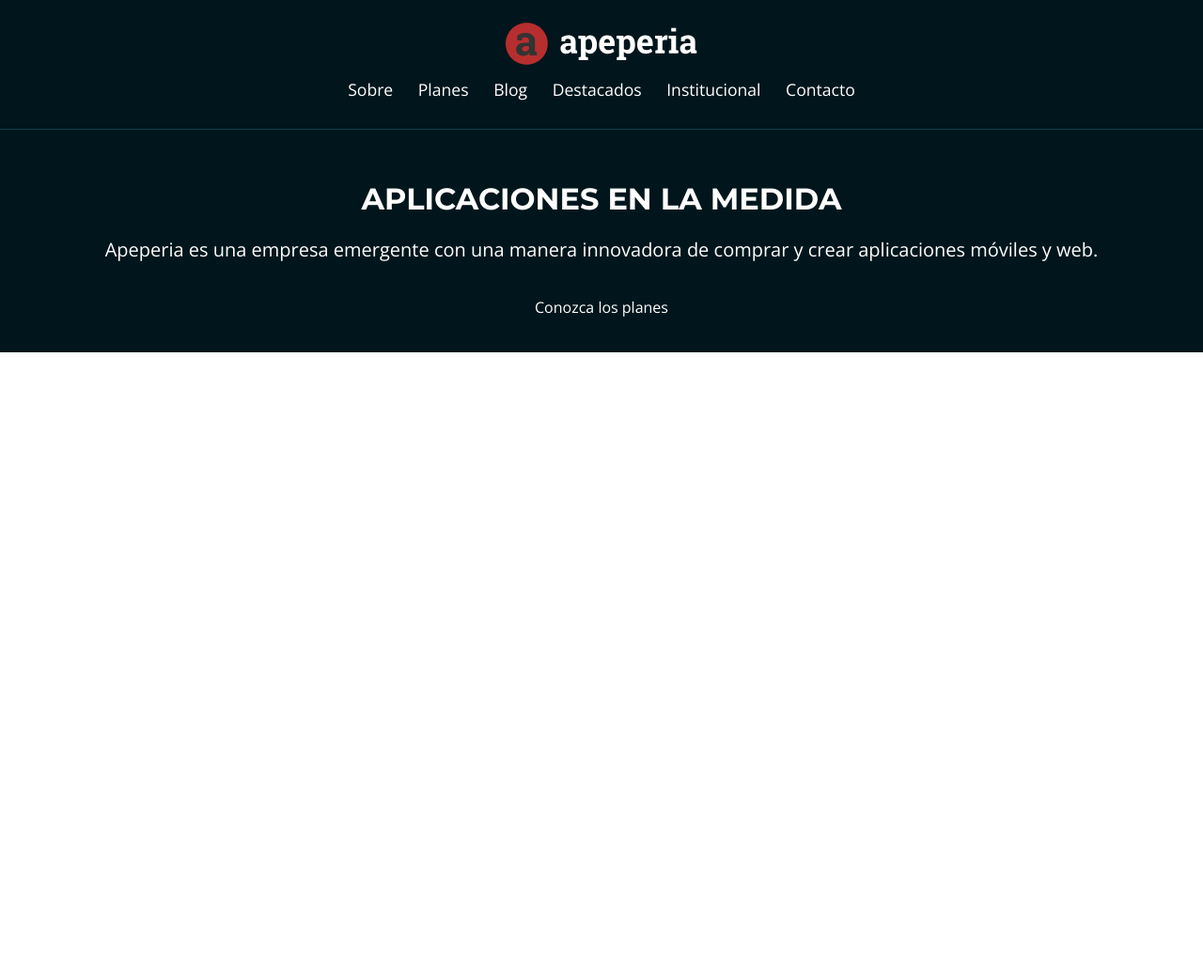
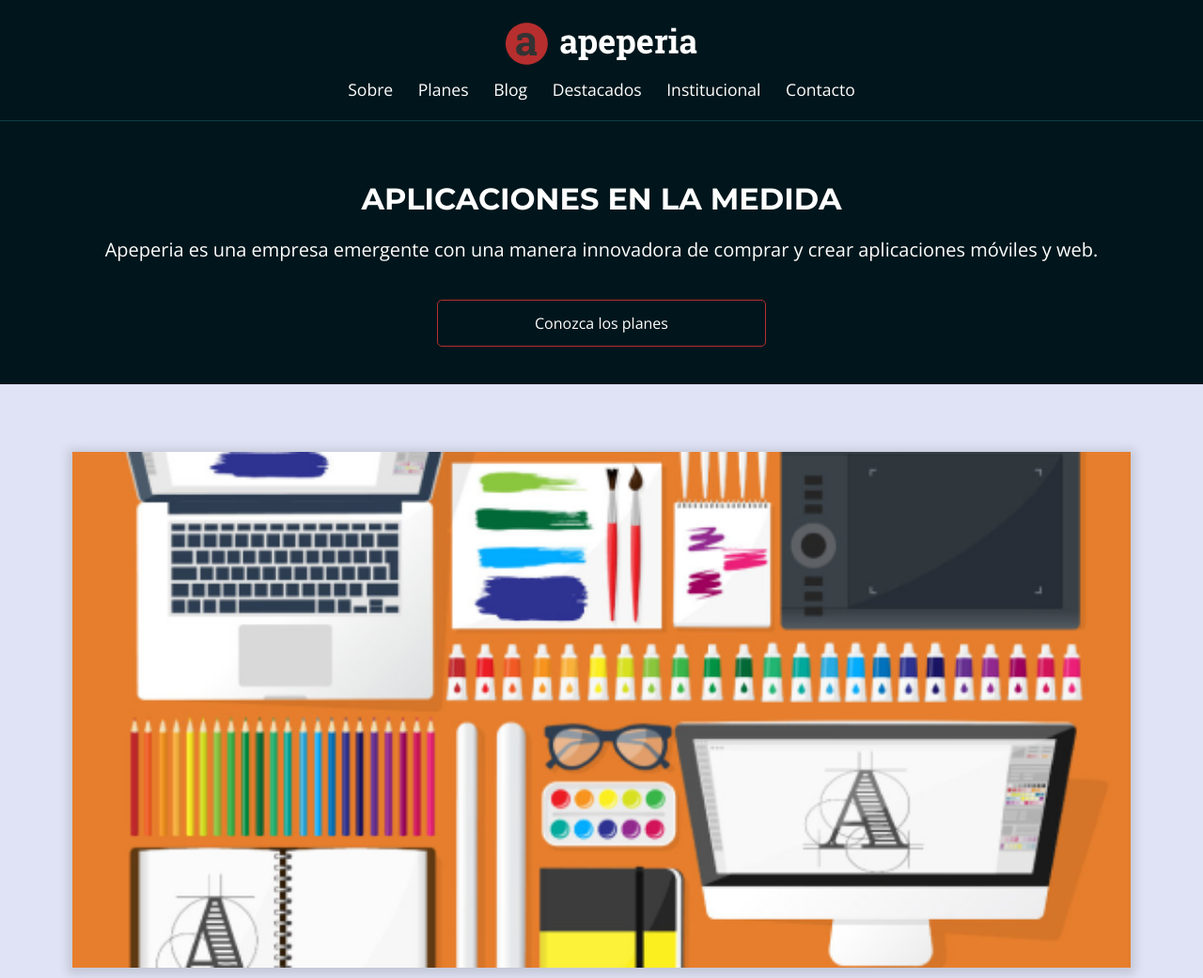
Before and after one commit to BrunoRC1823/Apeperia-Alura, a plain HTML site: page index.html in a window 1280 px wide. Shown: the top 1041 px of the page at 94% size. Before the commit the page ends 800 px from the top, so only its background shows below. Drawn offline with nearby package versions, Linux system fonts and the light colour scheme.

Commit message:
Agregando imagenes y dandole estilos, corrigiendo algunos errorres

```diff
--- a/css/bases.css
+++ b/css/bases.css
@@ -1,3 +1,38 @@
-body{
-    font-family:'Open Sans',sans-serif;
+:root {
+    --background-llamada-mobile: #00161C;
+    --background-blanco: #FFFFFF;
+    --background-azul-claro: #DFE3F5;
+    --background-ceniza-claro: #F7F4F4;
+    --background-ceniza-medio: #D9D9D9;
+    --border-cabecera-mobile: #103D4A;
+    --boton-rojo: #B72E2E;
+    --fuente-ceniza-claro: #666666;
+    --fuente-ceniza-oscuro: #4F4C4C;
+    --planes-card-start: #035A76;
+    --planes-card-ultra: #690F8E;
+    --planes-card-mega: #B00024;
+    --fuente-enlace: #0006FF;
+    --background-footer: #333333;
+    --montserrat: 'Montserrat', sans-serif;
+    --open-sans:'Open sans', sans-serif;
 }
+
+body {
+    font-family: var(--open-sans);
+}
+
+.container {
+    padding-right: 6%;
+    padding-left: 6%;
+}
+
+.boton {
+    text-align: center;
+    display: block;
+    width: 100%;
+    max-width: 350px;
+    box-sizing: border-box;
+    padding: 1rem 2rem;
+    border: 1px solid var(--boton-rojo);
+    border-radius: 5px;
+}
--- /dev/null
+++ b/css/destacados.css
@@ -0,0 +1,25 @@
+.destacados{
+    background-color:var(--background-azul-claro) ;
+    padding-top: 2.5rem;
+    padding-bottom: 2rem;
+}
+.destacados__titulo{
+    background-color: var(--fuente-ceniza-oscuro);
+    font-weight: 700;
+    font-size: 1.5rem;
+    font-family: var(--montserrat);
+    text-transform: uppercase;
+    text-align: center;
+    margin-bottom: 2rem;
+}
+.destacados__panel{
+    display: flex;
+    flex-direction: column;
+    align-items: center;
+    margin-bottom: 2rem;
+}
+.destacados__panel-imagen{
+    width: 100%;
+    box-shadow: 0 2px  10px 5px #00000020;
+    margin-bottom: .5rem;
+}
--- a/css/head.css
+++ b/css/head.css
@@ -31,6 +31,6 @@
     display: inline-block;
 
     margin-right: .7rem;
-    margin-bottom: 1.25rem;
+    margin-bottom: .7rem;
     margin-left: .7rem;
 }
--- a/css/llamada.css
+++ b/css/llamada.css
@@ -13,7 +13,7 @@
 }
 
 .llamada__titulo {
-    font-family: 'Montserrat', serif;
+    font-family: var(--montserrat);
     font-size: 2rem;
     font-weight: 700;
     text-transform: uppercase;
--- a/index.html
+++ b/index.html
@@ -2,6 +2,7 @@
 <html>
 
 <head>
+    <meta name="viewport" content="width=device-width initial-scale=1.0">
     <meta charset="UTF-8" />
     <title>Home | Apeperia</title>
     <link href="https://fonts.googleapis.com/css2?family=Montserrat:wght@300;400;700&family=Open+Sans:wght@300;400;700&display=swap" rel="stylesheet">
@@ -9,10 +10,11 @@
     <link href="css/head.css" rel="stylesheet">
     <link href="css/llamada.css" rel="stylesheet">
     <link href="css/bases.css" rel="stylesheet">
+    <link href="css/destacados.css" rel="stylesheet">
 </head>
 
 <body>
-    <header class="head">
+    <header class="head container">
         <img  class="head__logo" src="img/logo-apeperia.svg" alt="Logo de Apeperia">
         <nav class="head__navegacion">
             <ul>
@@ -26,11 +28,25 @@
         </nav>
     </header>
     <main>
-        <section class="llamada">
+        <section class="llamada container">
             <h1 class="llamada__titulo">Aplicaciones en la medida</h1>
             <p class="llamada__texto"> Apeperia es una empresa emergente con una manera innovadora de comprar y crear aplicaciones móviles y web.</p>
-            <a class="llamada__boton" href="#">Conozca los planes</a>
+            <a class="llamada__boton boton" href="#">Conozca los planes</a>
         </section>
+        <section class="destacados container">
+            <h2 class="destacados__titulo"></h2>
+            <a href="#">
+                <figure class="destacados__panel">
+                    <img src="img/empezando-a-crear-logo.png" alt="" class="destacados__panel-imagen">
+                    <figC class="destacados__panal-texto"></figC>
+                </figure>
+            </a>
+            <a href="#">
+                <figure class="destacados__panel">
+                    <img src="img/sugestiones-fotografias.png" alt="" class="destacados__panel-imagen">
+                    <figC class="destacados__panal-texto"></figC>
+                </figure>
+            </a><a href="#" class="destacados__boton"></a></section>
     </main>
 </body>
 
```
